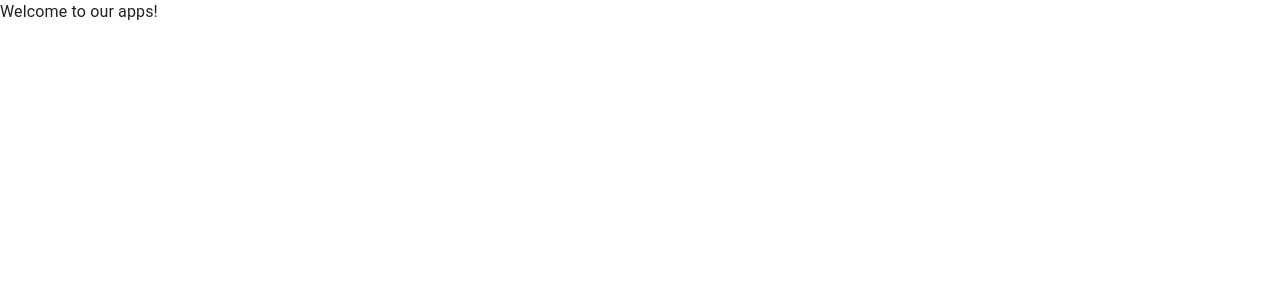
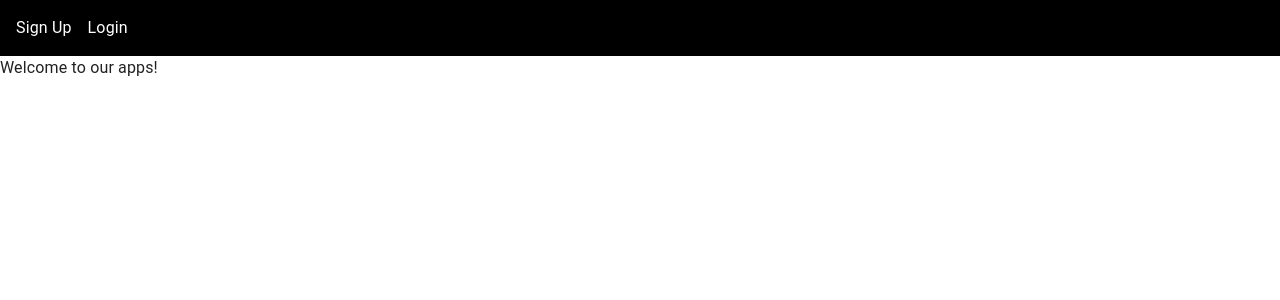
Before and after one commit to NazmulHossainShovon/facebook-clone, a Next.js app in the folder nextapp/: page / in a window 1280 px wide. Shown: the top 300 px of the page. Built offline with nearby package versions, Linux system fonts and the light colour scheme; no server answers.

Commit message:
new navbar in home page

```diff
--- a/nextapp/app/page.tsx
+++ b/nextapp/app/page.tsx
@@ -1,6 +1,9 @@
+import Navbar from '../components/Navbar';
+
 export default function Home() {
   return (
     <div>
+      <Navbar />
       <p>Welcome to our apps!</p>
     </div>
   );
--- /dev/null
+++ b/nextapp/components/Navbar.tsx
@@ -0,0 +1,20 @@
+import Link from 'next/link';
+
+export default function Navbar() {
+  return (
+    <nav className="bg-black p-4">
+      <ul className="flex space-x-4">
+        <li>
+          <Link href="/signup" className="text-white hover:text-gray-300">
+            Sign Up
+          </Link>
+        </li>
+        <li>
+          <Link href="/login" className="text-white hover:text-gray-300">
+            Login
+          </Link>
+        </li>
+      </ul>
+    </nav>
+  );
+}
```
